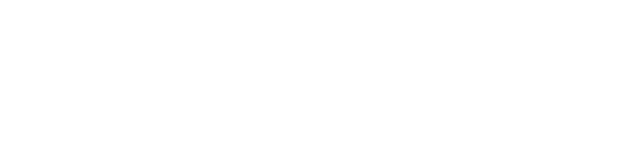
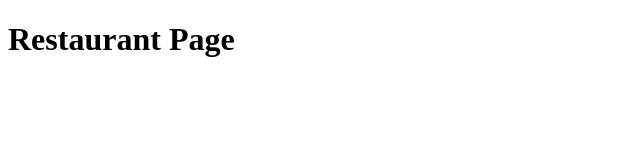
Before and after one commit to quirkyoni/Restaurant-Page, a plain HTML site: page index.html in a window 1280 px wide. Shown: the whole page, without its empty margins (0-640 px from the left). Drawn offline with Linux system fonts and the light colour scheme.

Commit message:
Added header

```diff
--- a/index.html
+++ b/index.html
@@ -9,7 +9,9 @@
 
     <title>Library</title>
 </head>
-
+    <header>
+        <h1>Restaurant Page</h1>
+    </header>
 <body>
     <script src="index.js"></script>
 </body>
```
